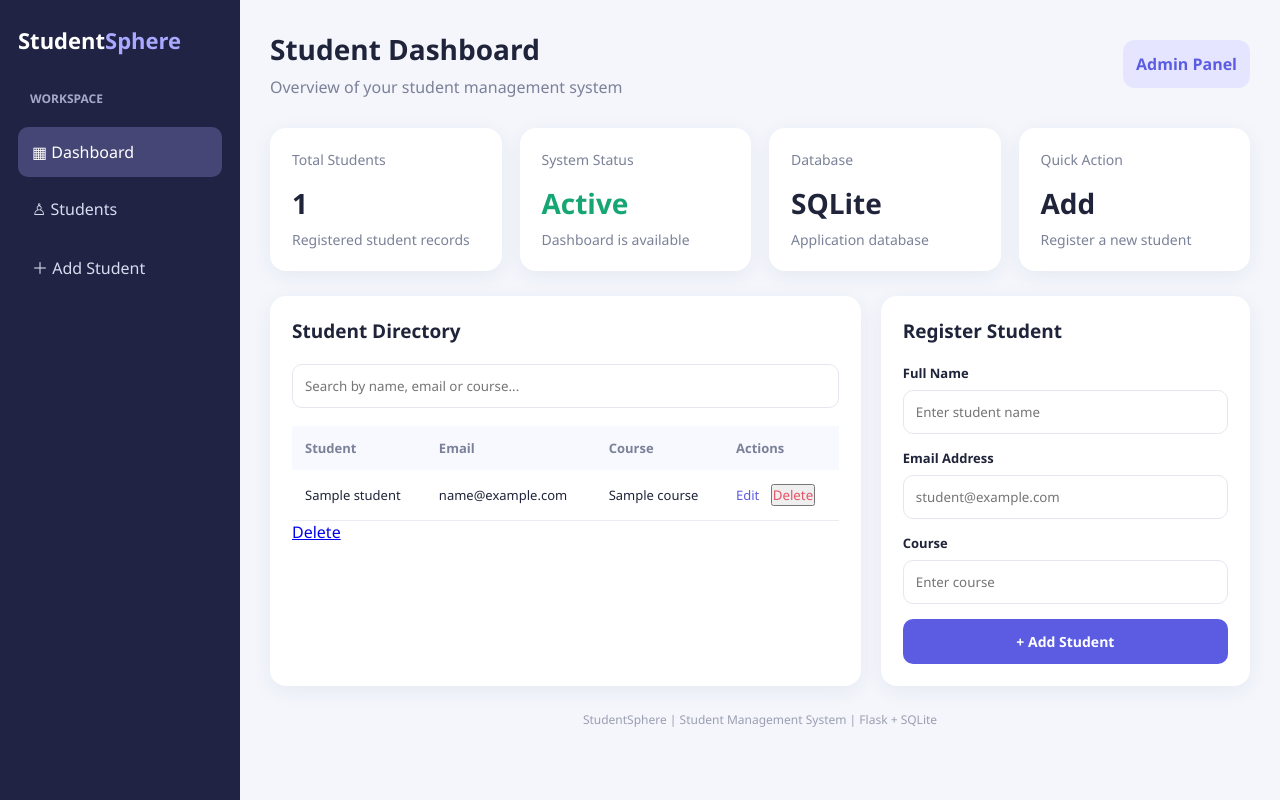
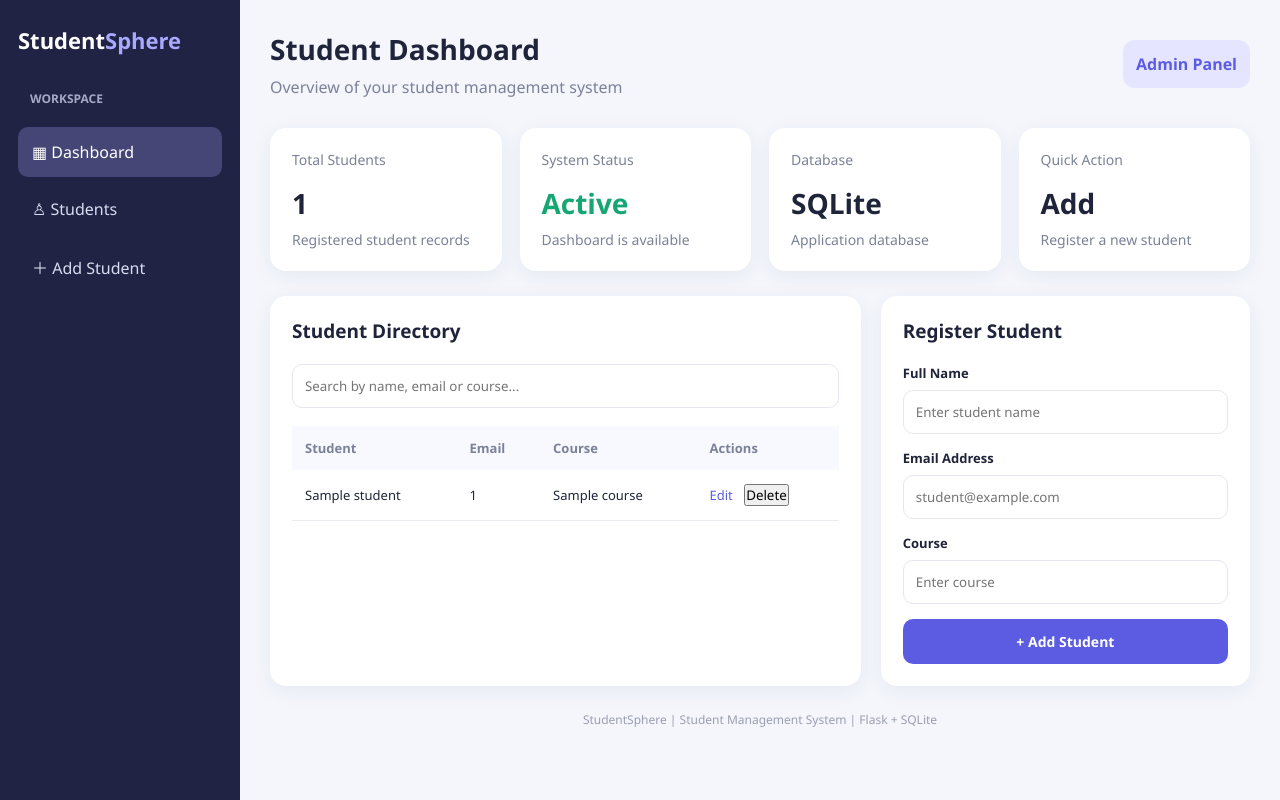
Before and after one commit to Dakshata123/student-management-system, a Flask app: template app/templates/index.html in a window 1280 px wide. Run offline with Flask 3, Linux system fonts and the light colour scheme; the template is opened without the code that fills it: most values are stand-ins (such as "Sample title", 1, 10 or a date in 2020).

Commit message:
udated index.html

```diff
--- a/app/templates/index.html
+++ b/app/templates/index.html
@@ -422,59 +422,52 @@
                             </tr>
                         </thead>
 
+
                         <tbody>
-
-                            {% if students %}
 
                             {% for student in students %}
 
                             <tr>
-
                                 <td>{{ student.name }}</td>
-
-                                    <td>{{ student.email }}</td>
-
+                                <td>{{ student.student_id }}</td>
                                 <td>{{ student.course }}</td>
 
                                 <td class="actions">
 
-                                        <a href="/update:/{{ student.id }}">
+                                    <a href="/update/{{ student.id }}">
                                         Edit
                                     </a>
 
                                     <form method="POST"
                                         action="/delete/{{ student.id }}"
                                         style="display:inline;">
+
                                         <button type="submit"
-							    class="delete"
-                                              onclick="return confirm('Are you sure you want to delete this student?')">
+                                                onclick="return confirm('Delete this student?')">
                                             Delete
                                         </button>
+
                                     </form>
 
-                                {% endfor %}
+                                </td>
+                            </tr>
 
                             {% else %}
 
                             <tr>
-                                    <td colspan="4" class="empty">
+                                <td colspan="4">
                                     No students registered yet.
                                 </td>
                             </tr>
 
-                            {% endif %}
+                            {% endfor %}
 
                         </tbody>
 
+
                     </table>
 
-                </div><a
-    href="/delete/{{ student.id }}"
-    class="delete"
-    onclick="return confirm('Are you sure you want to delete this student?')"
->
-    Delete
-</a>
+                </div>
 
             </div>
 
@@ -484,6 +477,7 @@
                 <h2>Register Student</h2>
 
                 <form method="POST" action="/add">
+
                     <div class="form-group">
 
                         <label for="name">
```
Lines whose indentation alone changed are shown as unchanged.
